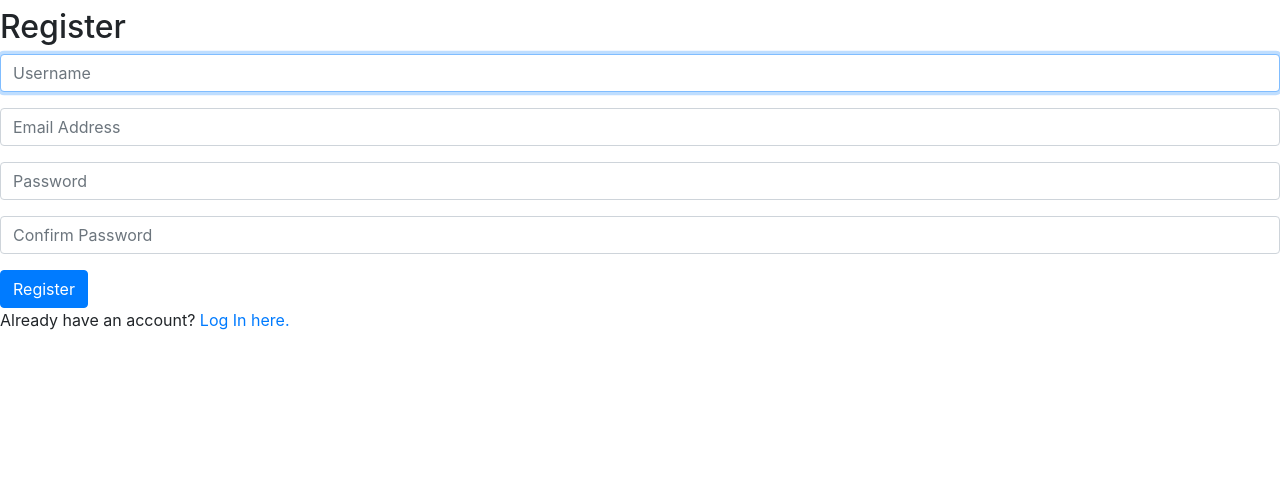
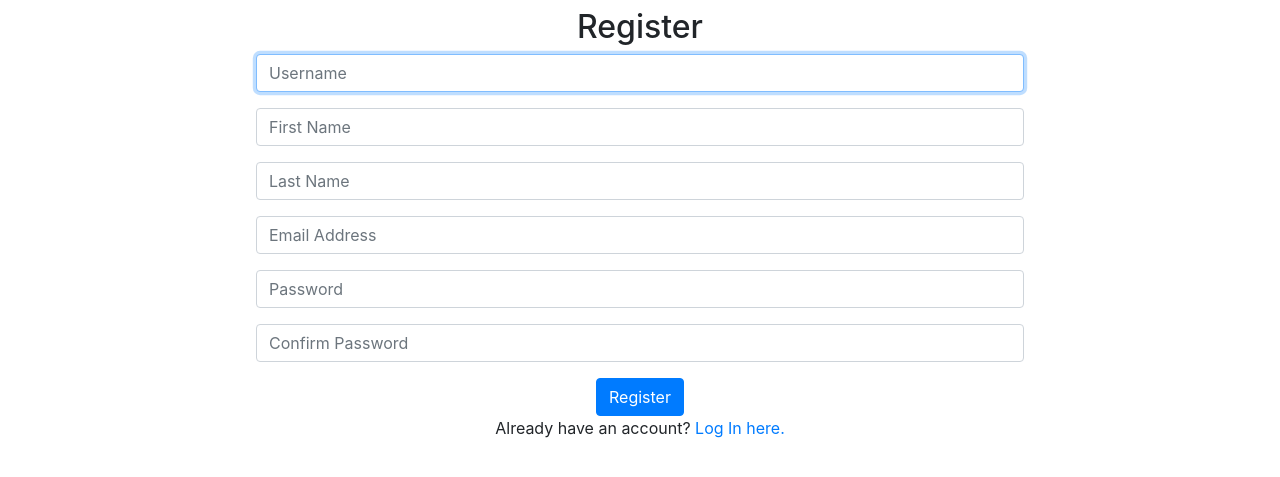
Before and after one commit to sebagott/project4, a Django app: page /register in a window 1280 px wide. Shown: the part 86-563 px from the top of the page. Run offline with Django 3.2, Linux system fonts and the light colour scheme; some libraries are stand-ins or nearby versions.

```diff
--- a/network/static/network/api_calls.js
+++ b/network/static/network/api_calls.js
@@ -248,8 +248,10 @@ export function show_message(type, message){
     const message_div = document.createElement('div');
     message_div.className = `alert alert-${type}`;
     message_div.innerHTML = message;
+    document.querySelector('#message-div').innerHTML = "";
     document.querySelector('#message-div').append(message_div);
     setTimeout(() => {
-        document.querySelector('#message-div').removeChild(message_div);
+        if(document.querySelector('#message-div').contains(message_div))
+            document.querySelector('#message-div').removeChild(message_div);
     }, 3000);
 }
--- a/network/static/network/styles.css
+++ b/network/static/network/styles.css
@@ -167,7 +167,7 @@ pre {
 
 }
 #message-div{
-    text-align: right;
+    text-align: center;
     position: absolute;
     top: 10px;
     z-index: 5;
@@ -192,3 +192,9 @@ pre {
 #profile-img label{
     mix-blend-mode: color-dodge;
 }
+
+#login-view, #register-view {
+    width: 60%;
+    text-align: center;
+    margin-left: 20%;
+}
--- a/network/templates/network/login.html
+++ b/network/templates/network/login.html
@@ -1,7 +1,7 @@
 {% extends "network/layout.html" %}
 
 {% block body %}
-
+    <div id="login-view">
     <h2>Login</h2>
 
     {% if message %}
@@ -20,5 +20,5 @@
     </form>
 
     Don't have an account? <a href="{% url 'register' %}">Register here.</a>
-
+    </div>
 {% endblock %}
--- a/network/templates/network/posts.html
+++ b/network/templates/network/posts.html
@@ -14,7 +14,7 @@
                 <input id="newpost-submit" type="submit" class="btn btn-light ml-3" value="➤"/>
             </form>
         </div>
-        <h3 id="posts-title" class="title"></h3>
+        <h1 id="posts-title" class="title"></h1>
         <div id="posts-list" class="container-fluid">
         </div>
         <nav aria-label="Page navigation">
--- a/network/templates/network/profile.html
+++ b/network/templates/network/profile.html
@@ -29,7 +29,7 @@
                     </div>
                 </div>
                 <div id="posts-view" class="col-9">
-                    <h3 id="posts-title" class="title">Posts</h3>
+                    <h1 id="posts-title" class="title">Posts</h1>
                     <div id="posts-list">
                     </div>
                     <nav aria-label="Page navigation">
--- a/network/templates/network/register.html
+++ b/network/templates/network/register.html
@@ -1,7 +1,7 @@
 {% extends "network/layout.html" %}
 
 {% block body %}
-
+    <div id="register-view">
     <h2>Register</h2>
 
     {% if message %}
@@ -12,6 +12,12 @@
         {% csrf_token %}
         <div class="form-group">
             <input class="form-control" autofocus type="text" name="username" placeholder="Username">
+        </div>
+        <div class="form-group">
+            <input class="form-control" type="text" name="first" placeholder="First Name">
+        </div>
+        <div class="form-group">
+            <input class="form-control" type="text" name="last" placeholder="Last Name">
         </div>
         <div class="form-group">
             <input class="form-control" type="email" name="email" placeholder="Email Address">
@@ -26,5 +32,5 @@
     </form>
 
     Already have an account? <a href="{% url 'login' %}">Log In here.</a>
-
+    </div>
 {% endblock %}
--- a/network/views.py
+++ b/network/views.py
@@ -54,7 +54,8 @@ def register(request):
     if request.method == "POST":
         username = request.POST["username"]
         email = request.POST["email"]
-
+        first = request.POST["first"]
+        last = request.POST["last"]
         # Ensure password matches confirmation
         password = request.POST["password"]
         confirmation = request.POST["confirmation"]
@@ -66,6 +67,8 @@ def register(request):
         # Attempt to create new user
         try:
             user = User.objects.create_user(username, email, password)
+            user.first_name = first
+            user.last_name = last
             user.save()
         except IntegrityError:
             return render(request, "network/register.html", {
```
Also changed, not shown: db.sqlite3.
